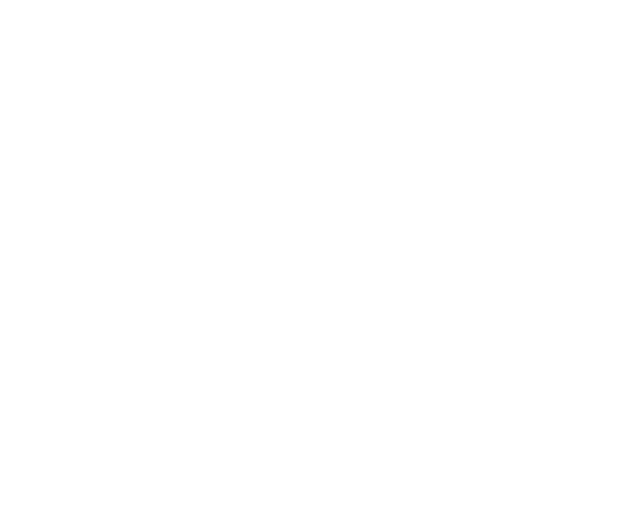
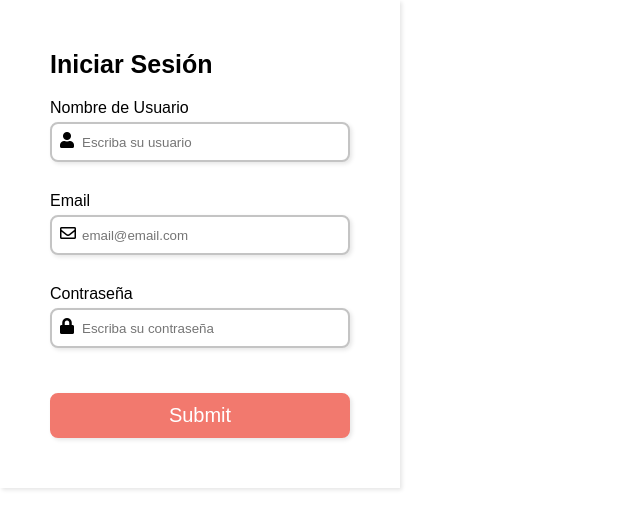
Before and after one commit to Urmatawil/formulario, a plain HTML site: page index.html in a window 1280 px wide. Shown: the whole page, without its empty margins (0-640 px from the left). Drawn offline with Linux system fonts and the light colour scheme.

Commit message:
Styles CSS

```diff
--- a/index.html
+++ b/index.html
@@ -5,8 +5,70 @@
 		<meta http-equiv="X-UA-Compatible" content="IE=edge" />
 		<meta name="viewport" content="width=device-width, initial-scale=1.0" />
 		<link rel="stylesheet" href="style.css" />
+		<link
+			rel="stylesheet"
+			href="https://cdnjs.cloudflare.com/ajax/libs/font-awesome/5.15.4/css/all.min.css"
+			crossorigin="anonymous"
+		/>
 		<script src="./index.js" defer></script>
 		<title>Formulario</title>
 	</head>
-	<body></body>
+	<body>
+		<main class="container">
+			<form id="form">
+				<div class="title">Iniciar Sesión</div>
+
+				<div>
+					<label for="username">Nombre de Usuario</label>
+					<i class="fas fa-user"></i>
+
+					<input
+						type="text"
+						name="username"
+						id="username"
+						placeholder="Escriba su usuario"
+					/>
+
+					<i class="fas fa-exclamation-circle failure-icon"></i>
+					<i class="far fa-check-circle success-icon"></i>
+
+					<div class="error"></div>
+				</div>
+				<div>
+					<label for="email">Email</label>
+					<i class="far fa-envelope"></i>
+
+					<input
+						type="email"
+						name="email"
+						id="email"
+						placeholder="email@email.com"
+					/>
+
+					<i class="fas fa-exclamation-circle failure-icon"></i>
+					<i class="far fa-check-circle success-icon"></i>
+
+					<div class="error"></div>
+				</div>
+				<div>
+					<label for="password">Contraseña</label>
+					<i class="fas fa-lock"></i>
+
+					<input
+						type="password"
+						name="password"
+						id="password"
+						placeholder="Escriba su contraseña"
+					/>
+
+					<i class="fas fa-exclamation-circle failure-icon"></i>
+					<i class="far fa-check-circle success-icon"></i>
+
+					<div class="error"></div>
+				</div>
+
+				<button id="btn" type="submit">Submit</button>
+			</form>
+		</main>
+	</body>
 </html>
--- a/style.css
+++ b/style.css
@@ -3,3 +3,89 @@
 	margin: 0;
 	padding: 0;
 }
+
+body {
+	font-family: sans-serif;
+}
+
+form {
+	display: flex;
+	flex-direction: column;
+	justify-content: center;
+	max-width: 400px;
+	box-shadow: 2px 2px 4px rgba(0, 0, 0, 0.1);
+	padding: 50px;
+}
+
+.title {
+	font-size: 25px;
+	font-weight: bold;
+	margin-bottom: 20px;
+}
+
+label {
+	display: block;
+	margin-bottom: 5px;
+}
+
+form div input {
+	width: 100%;
+	height: 40px;
+	border-radius: 8px;
+	outline: none;
+	border: 2px solid #c4c4c4;
+	padding: 0 30px;
+	box-shadow: 2px 2px 4px rgba(0, 0, 0, 0.1);
+}
+
+form div {
+	position: relative;
+	margin-bottom: 15px;
+}
+
+input:focus {
+	border: 2px solid #f2796e;
+}
+
+form div i {
+	position: absolute;
+	padding: 10px;
+}
+
+.failure-icon,
+.error {
+	color: red;
+}
+
+.success-icon {
+	color: green;
+}
+
+.error {
+	font-size: 14.5px;
+	margin-top: 5px;
+}
+
+.success-icon,
+.failure-icon {
+	right: 0;
+	opacity: 0;
+}
+
+button {
+	margin-top: 15px;
+	width: 100%;
+	height: 45px;
+	background-color: #f2796e;
+	border: 2px solid #f2796e;
+	border-radius: 8px;
+	color: #fff;
+	font-size: 20px;
+	cursor: pointer;
+	box-shadow: 2px 2px 4px rgba(0, 0, 0, 0.1);
+	transition: all 0.1s ease;
+}
+
+button:hover {
+	opacity: 0.8;
+}
```
